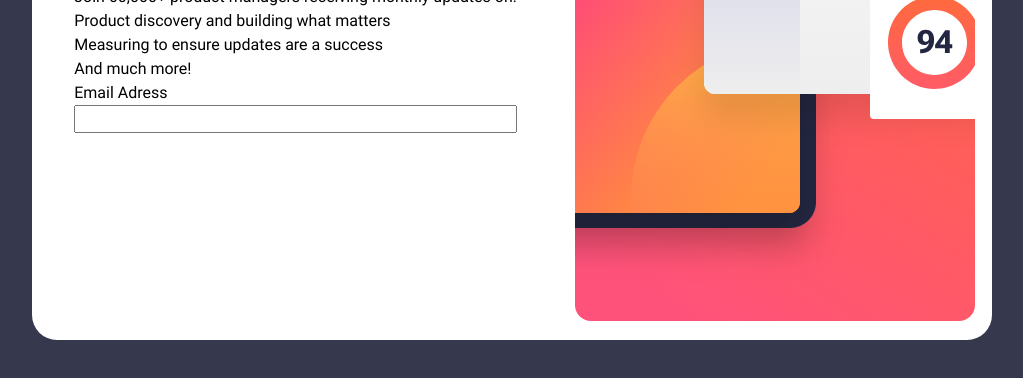
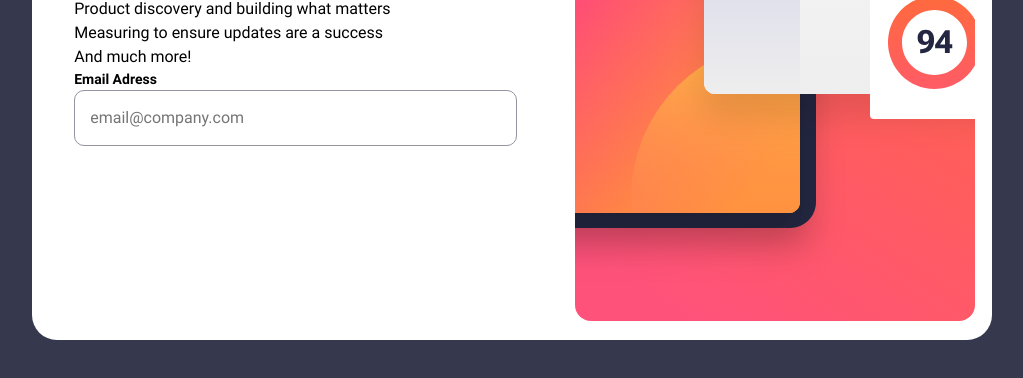
Before and after one commit to ViniciusIshikawa/Newsletter-sign-up-form-with-success-message, a plain HTML site: page index.html in a window 1280 px wide. Shown: the part 372-750 px from the top of the page, without its empty margins (128-1151 px from the left). Drawn offline with Linux system fonts and the light colour scheme.

Commit message:
Email area

```diff
--- a/index.html
+++ b/index.html
@@ -24,7 +24,10 @@
                 <div>
                     <form class="card__form" action="">
                         <label for="emailAdress">Email Adress</label>
-                        <input type="email" name="emailAdress" id="emailAdress">
+                        <input type="email"
+                               name="emailAdress"
+                               id="emailAdress"
+                               placeholder="email@company.com">
                     </form>
                 </div>
             </section>
--- a/style.css
+++ b/style.css
@@ -61,4 +61,16 @@ body {
 .card__informations .card__form {
     display: flex;
     flex-direction: column;
+
+    label {
+        font-family: var(--bold-font-family);
+        font-size: 14px;
+    }
+
+    input {
+        border: 1px solid var(--grey);
+        border-radius: 10px;
+
+        padding: 15px;
+    }
 }
```
